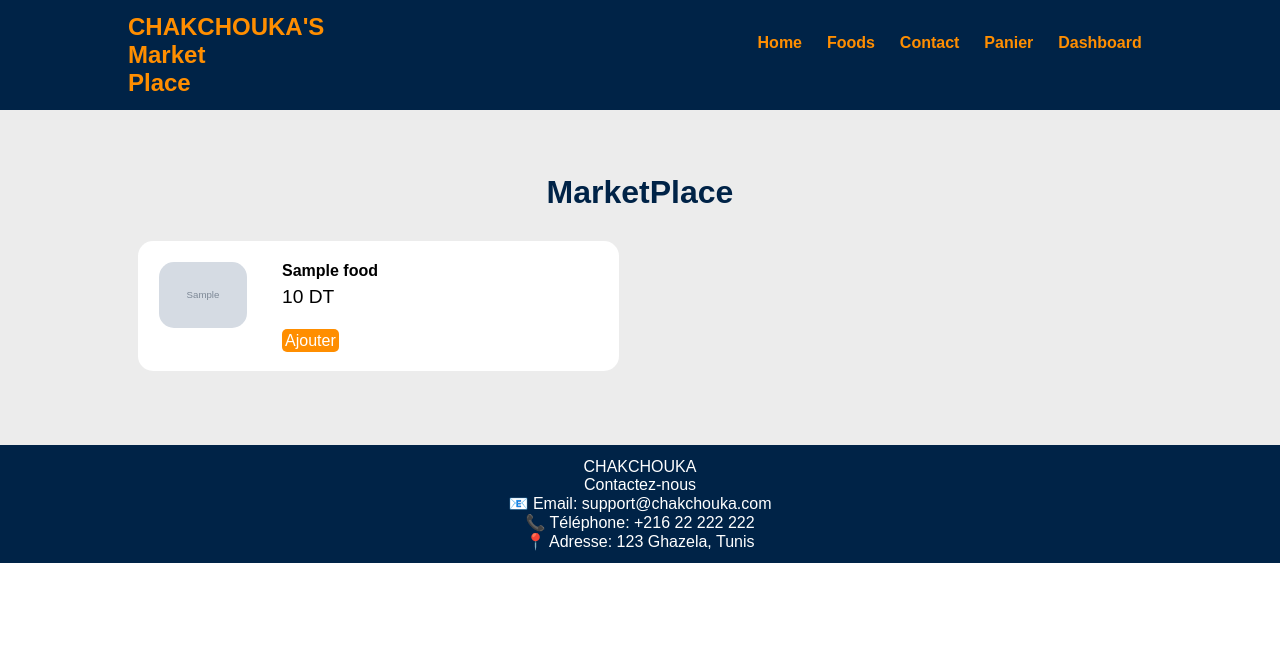
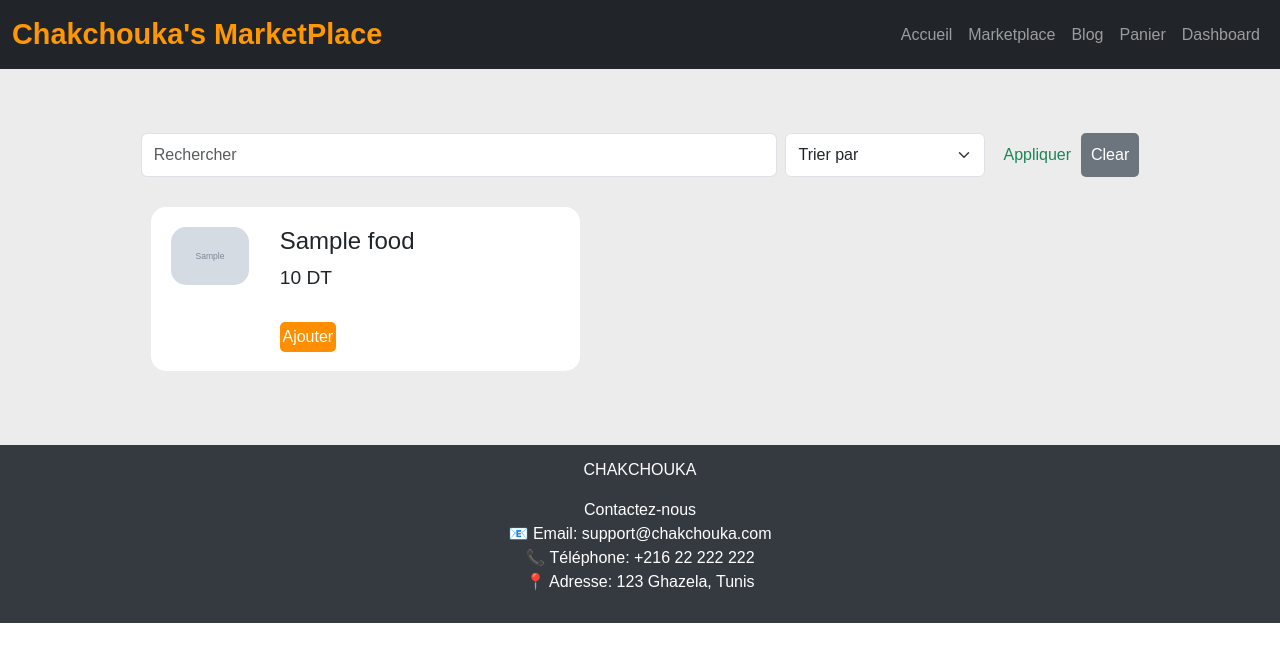
Before and after one commit to Ryannn26/Chakchouka, a PHP site: page /index.php in a window 1280 px wide. Shown: the top 662 px of the page. Run offline with PHP 8.4, Linux system fonts and the light colour scheme; tables that the repository leaves empty or names only in its code hold one stand-in row (values such as "Sample post"); grey boxes marked "Sample" are stand-in pictures.

Commit message:
Update index.php

```diff
--- a/marketplace/view/FrontOffice/index.php
+++ b/marketplace/view/FrontOffice/index.php
@@ -1,31 +1,24 @@
 <?php
 session_start();
 
-// Check if the "id" parameter is present in the URL
 if (isset($_GET['id'])) {
     $food_id = $_GET['id'];
 
-    // Check if the cart is already initialized in the session
     if (!isset($_SESSION['cart'])) {
         $_SESSION['cart'] = [];
     }
 
-    // Database connection
     include 'db_connection.php';
 
     try {
-        // Fetch the food item from the database
         $stmt = $db->prepare("SELECT * FROM food WHERE id = ?");
         $stmt->execute([$food_id]);
         $food = $stmt->fetch();
 
         if ($food) {
-            // Check if the item is already in the cart
             if (isset($_SESSION['cart'][$food_id])) {
-                // Increment quantity if it exists
                 $_SESSION['cart'][$food_id]['qty'] += 1;
             } else {
-                // Add the new item to the cart
                 $_SESSION['cart'][$food_id] = [
                     'title' => $food['title'],
                     'price' => $food['price'],
@@ -48,44 +41,84 @@ if (isset($_GET['id'])) {
     <meta charset="UTF-8">
     <meta name="viewport" content="width=device-width, initial-scale=1.0">
     <title>Restaurant Website</title>
+    <link href="https://cdn.jsdelivr.net/npm/bootstrap@5.3.3/dist/css/bootstrap.min.css" rel="stylesheet"
+          integrity="sha384-QWTKZyjpPEjISv5WaRU9OFeRpok6YctnYmDr5pNlyT2bRjXh0JMhjY6hW+ALEwIH" crossorigin="anonymous">
     <link rel="stylesheet" href="css/style.css">
 </head>
 
 <body>
     <!-- Navbar Section -->
-    <section class="navbar" style="background-color: #002347;">
-        <div class="container">
-            <div class="logo">
-                <a href="#" title="Logo">
-                    <h1>CHAKCHOUKA'S Market Place</h1>
-                </a>
-            </div>
-            <div class="menu text-right">
-                <ul>
-                    <li><a href="index.php">Home</a></li>
-                    <li><a href="#food-menu">Foods</a></li>
-                    <li><a href="#footer">Contact</a></li>
-                    <li><a href="view_cart.php">Panier</a></li>
-                    <li><a href="../BackOffice/food.php">Dashboard</a></li>
+    <nav class="navbar navbar-expand-lg navbar-dark bg-dark">
+        <div class="container-fluid">
+            <a class="navbar-brand" href="index.php" style="font-size: 1.8rem; font-weight: bold; color:#ff9800;">Chakchouka's MarketPlace</a>
+            <button class="navbar-toggler" type="button" data-bs-toggle="collapse" data-bs-target="#navbarNavDropdown"
+                    aria-controls="navbarNavDropdown" aria-expanded="false" aria-label="Toggle navigation">
+                <span class="navbar-toggler-icon"></span>
+            </button>
+            <div class="collapse navbar-collapse justify-content-end" id="navbarNavDropdown">
+                <ul class="navbar-nav">
+                    <li class="nav-item"><a class="nav-link" href="index.php">Accueil</a></li>
+                    <li class="nav-item"><a class="nav-link" href="#food-menu">Marketplace</a></li>
+                    <li class="nav-item"><a class="nav-link" href="#food-menu">Blog</a></li>
+                    <li class="nav-item"><a class="nav-link" href="view_cart.php">Panier</a></li>
+                    <li class="nav-item"><a class="nav-link" href="../BackOffice/food.php">Dashboard</a></li>
                 </ul>
             </div>
-            <div class="clearfix"></div>
         </div>
-    </section>
+    </nav>
 
     <!-- Food Menu Section -->
     <section class="food-menu" id="food-menu">
         <div class="container">
-            <h2 class="text-center">MarketPlace</h2>
+            <!-- Search and Sort Form -->
+            <form class="d-flex" method="GET" action="index.php" style="margin-bottom: 20px;">
+                <input class="form-control me-2" type="search" name="query" placeholder="Rechercher" aria-label="Search"
+                       value="<?= isset($_GET['query']) ? htmlspecialchars($_GET['query']) : ''; ?>">
+                <select name="sort" class="form-select me-2" style="max-width: 200px;">
+                    <option value="">Trier par</option>
+                    <option value="price_asc" <?= isset($_GET['sort']) && $_GET['sort'] == 'price_asc' ? 'selected' : ''; ?>>Prix croissant</option>
+                    <option value="price_desc" <?= isset($_GET['sort']) && $_GET['sort'] == 'price_desc' ? 'selected' : ''; ?>>Prix décroissant</option>
+                    <option value="title_asc" <?= isset($_GET['sort']) && $_GET['sort'] == 'title_asc' ? 'selected' : ''; ?>>Titre (A-Z)</option>
+                    <option value="title_desc" <?= isset($_GET['sort']) && $_GET['sort'] == 'title_desc' ? 'selected' : ''; ?>>Titre (Z-A)</option>
+                </select>
+                <button class="btn btn-outline-success" type="submit">Appliquer</button>
+                <a href="index.php" class="btn btn-secondary">Clear</a>
+            </form>
 
             <?php
-            // Database connection
             include 'db_connection.php';
 
             try {
-                // Fetch food items from the database
-                $query = $db->query("SELECT * FROM food");
-                while ($food = $query->fetch()) {
+                $query = "SELECT * FROM food";
+                $params = [];
+
+                // Add search filter if a query is provided
+                if (isset($_GET['query']) && !empty($_GET['query'])) {
+                    $query .= " WHERE title LIKE ?";
+                    $params[] = "%" . htmlspecialchars($_GET['query']) . "%";
+                }
+
+                // Add sorting logic
+                if (isset($_GET['sort'])) {
+                    if ($_GET['sort'] == 'price_asc') {
+                        $query .= " ORDER BY price ASC";
+                    } elseif ($_GET['sort'] == 'price_desc') {
+                        $query .= " ORDER BY price DESC";
+                    } elseif ($_GET['sort'] == 'title_asc') {
+                        $query .= " ORDER BY title ASC";
+                    } elseif ($_GET['sort'] == 'title_desc') {
+                        $query .= " ORDER BY title DESC";
+                    }
+                }
+
+                $stmt = $db->prepare($query);
+                $stmt->execute($params);
+
+                if ($stmt->rowCount() == 0) {
+                    echo '<p style="color: red; text-align: center;">Aucun article trouvé pour votre recherche.</p>';
+                }
+
+                while ($food = $stmt->fetch()) {
                     echo '
                         <div class="food-menu-box">
                             <div class="food-menu-img">
@@ -105,13 +138,12 @@ if (isset($_GET['id'])) {
                 echo '<p style="color: red;">Erreur : ' . $e->getMessage() . '</p>';
             }
             ?>
-
             <div class="clearfix"></div>
         </div>
     </section>
 
     <!-- Footer Section -->
-    <section class="footer" id="footer" style="background-color: #002347;">
+    <section class="footer" id="footer" style="background-color:#343a40;">
         <div class="container text-center">
             <p style="color: white;">CHAKCHOUKA</p>
             <p style="color: white;">
```
